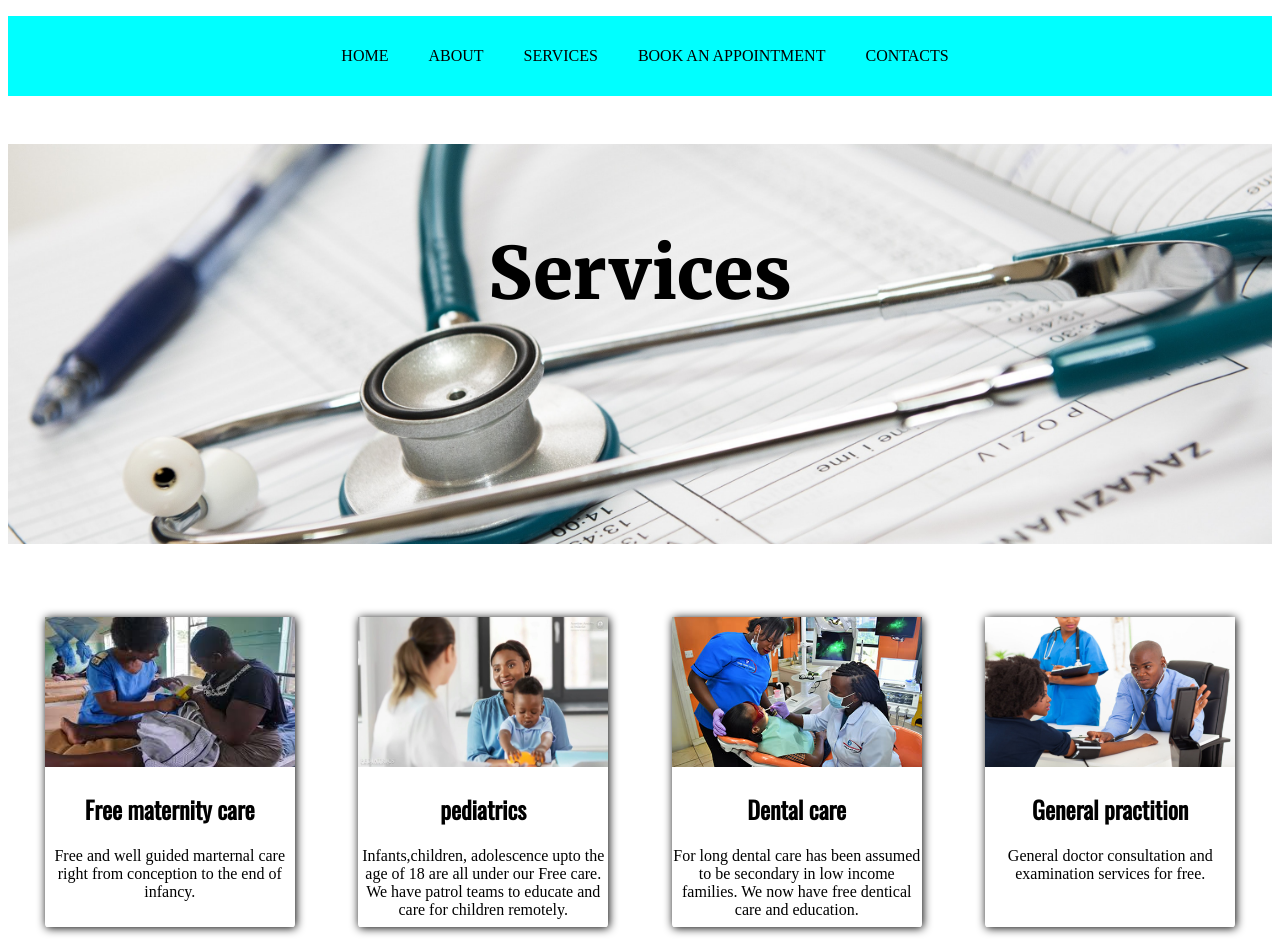
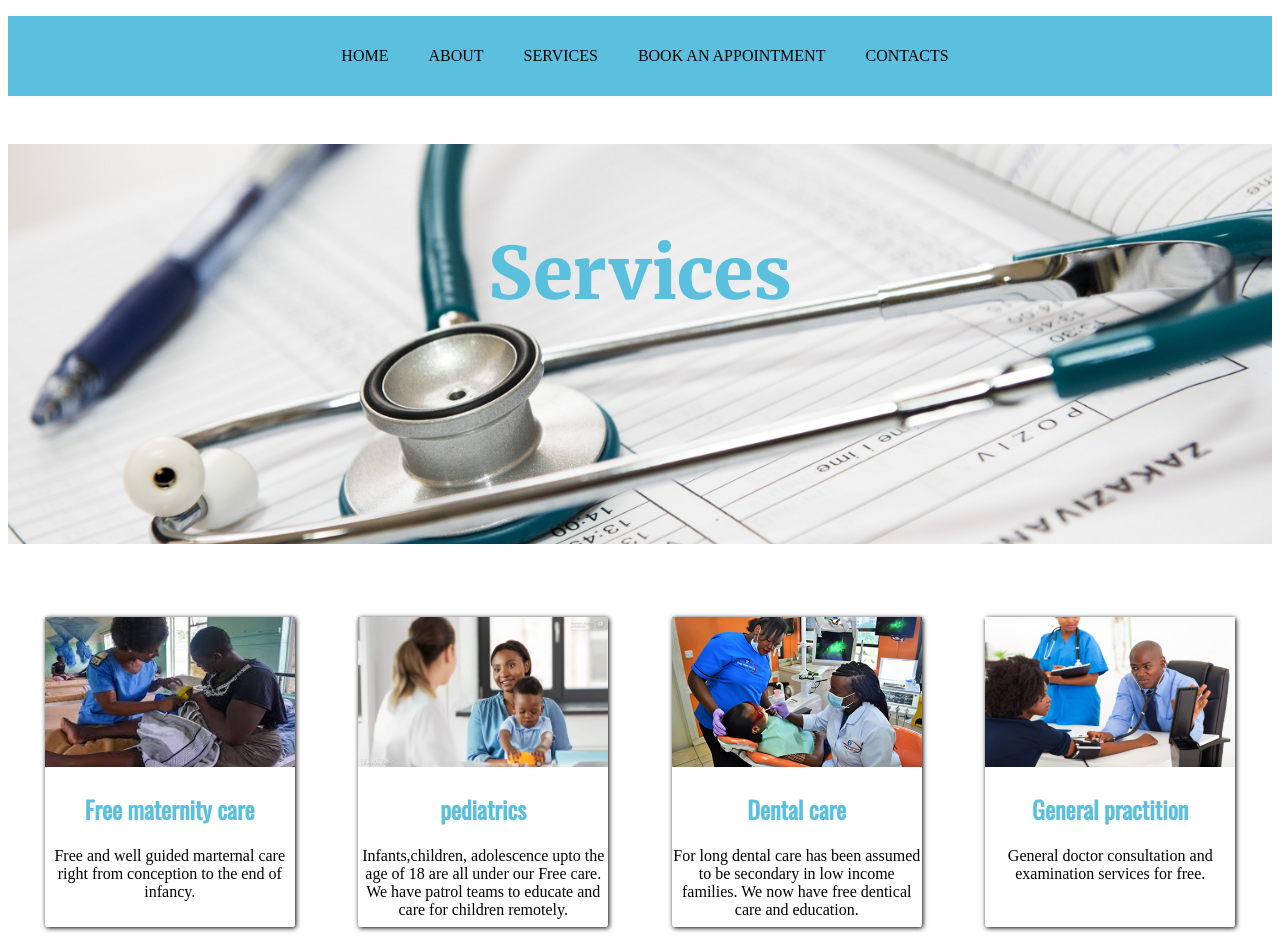
Before and after one commit to Juliet879/Medwin-Cares-Hospital, a plain HTML site: page services.html in a window 1280 px wide. Shown: the top 952 px of the page. Drawn offline with nearby package versions, Linux system fonts and the light colour scheme.

Commit message:
modified services page

```diff
--- a/services.css
+++ b/services.css
@@ -1,9 +1,12 @@
 @import url('https://fonts.googleapis.com/css2?family=Merriweather:wght@900&display=swap');
 @import url('https://fonts.googleapis.com/css2?family=Merriweather:wght@900&family=Oswald&display=swap');
-
+   nav{
+       position: relative;
+       /* top: 40px;   */
+     }
    nav>ul{
     padding-right: 30px;
-    background-color: cyan;
+    background-color: #5BC0DE;
     height: 80px;
     display: flex;
     justify-content: center;
@@ -23,6 +26,7 @@ nav>ul>li>a{
 
 
 #topic{
+
     background-image: url(./images/services.jpg);
     background-size: 100% auto;
     background-repeat: no-repeat;
@@ -30,12 +34,14 @@ nav>ul>li>a{
     height: 400px;
     width: 100%;
     align-items: center;
-
+    position: relative;
+    padding-bottom: 0;
+    margin-top: 0;
 }
 #topic>h1{
            font-size: 72px;
            text-align: center;
-           color: black;
+           color:#5BC0DE;
            position: relative;
            top: 21%;
            font-family: 'Merriweather', serif;
@@ -63,7 +69,7 @@ nav>ul>li>a{
             padding-bottom: 10px;
             text-align: center;
             border-radius: 1%;
-            box-shadow: 1px 1px 10px black;
+            box-shadow: 1px 1px 5px black;
 }
 #services>div>div>img{ width: 250px;
                   height: 50%;
@@ -72,7 +78,7 @@ h2{
     font-size: 24px;
     font-family: 'Merriweather', serif;
     font-family: 'Oswald', sans-serif;
-
+    color: #5BC0DE;;
 }
 #services>div>div:hover{ box-shadow: 0px 0px 20px black; }
 
@@ -81,8 +87,11 @@ h2{
     color: black;
     padding: 20px;
     text-align: center;
+
 }
 
 #icons{
-    background-color: cyan;
-    justify
+    background-color: #5BC0DE;
+    padding: 10px;
+    text-align: center;
+}
```
Also changed, not shown: services.html (+1 -0 lines), images/logo.jpeg (added).
